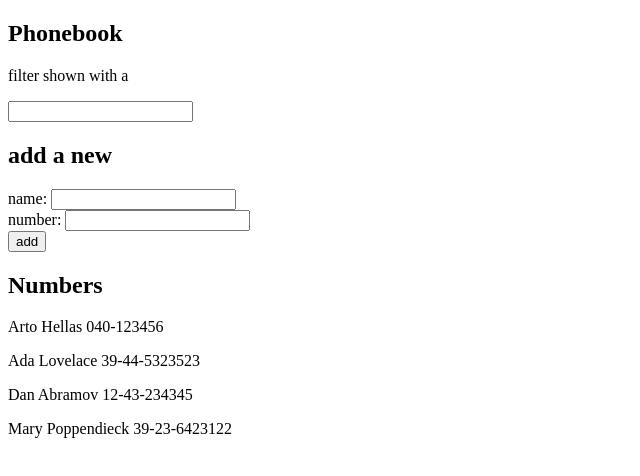
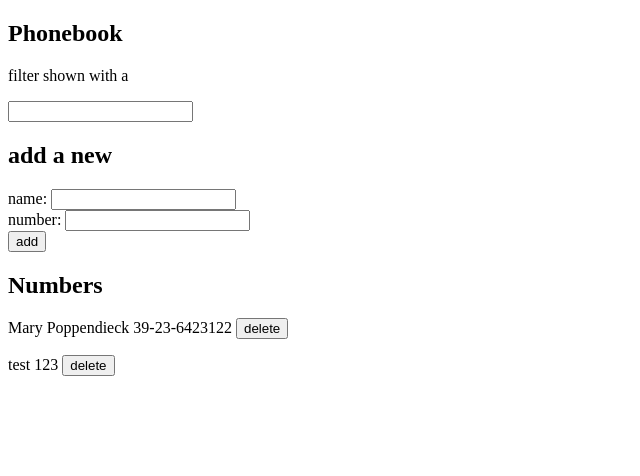
Before and after one commit to alfredmjz/Fullstack-Open-2022, a React (Create React App) app in the folder part2/phonebook/: page / in a window 1280 px wide. Shown: the top 476 px of the page, without its empty margins (0-640 px from the left). Built offline with nearby package versions, Linux system fonts and the light colour scheme; data requests are answered from the project's data file.

Commit message:
Complete 2.18

```diff
--- a/part2/phonebook/db.json
+++ b/part2/phonebook/db.json
@@ -1,24 +1,14 @@
 {
 	"persons": [
-		{
-			"name": "Arto Hellas",
-			"number": "040-123456",
-			"id": 1
-		},
-		{
-			"name": "Ada Lovelace",
-			"number": "39-44-5323523",
-			"id": 2
-		},
-		{
-			"name": "Dan Abramov",
-			"number": "12-43-234345",
-			"id": 3
-		},
 		{
 			"name": "Mary Poppendieck",
 			"number": "39-23-6423122",
 			"id": 4
+		},
+		{
+			"name": "test",
+			"number": "123",
+			"id": 6
 		}
 	]
 }
--- a/part2/phonebook/src/App.js
+++ b/part2/phonebook/src/App.js
@@ -4,18 +4,25 @@ import { useEffect, useState } from "react";
 import Form from "./components/Form";
 import Numbers from "./components/Numbers";
 import Search from "./components/Search";
-import axios from "axios";
+import server from "./services/server";
 
 const App = () => {
 	const [persons, setPersons] = useState([]);
+	const [id, setID] = useState(0);
 	const [newName, setNewName] = useState("");
 	const [newNumber, setNewNumber] = useState("");
 	const [newFilter, setFilter] = useState("");
 
 	useEffect(() => {
-		axios.get("http://localhost:3001/persons").then((res) => {
-			setPersons(res.data);
-		});
+		console.log("render");
+		server
+			.getAll()
+			.then((returned) => {
+				const lastIdx = returned.length - 1;
+				setPersons(returned);
+				setID(returned[lastIdx].id);
+			})
+			.catch((err) => console.log("No data. Add new data"));
 	}, []);
 
 	return (
@@ -29,6 +36,7 @@ const App = () => {
 				<h2>add a new</h2>
 				<Form
 					people={persons}
+					newID={id}
 					newPerson={newName}
 					newNumber={newNumber}
 					updatePerson={setPersons}
@@ -38,7 +46,7 @@ const App = () => {
 			</section>
 			<section>
 				<h2>Numbers</h2>
-				<Numbers people={persons} filter={newFilter} />
+				<Numbers people={persons} filter={newFilter} updatePerson={setPersons} />
 			</section>
 		</div>
 	);
--- a/part2/phonebook/src/components/Form.js
+++ b/part2/phonebook/src/components/Form.js
@@ -1,16 +1,43 @@
 /** @format */
 
 import React from "react";
+import server from "../services/server";
 
-const Form = ({ people, newPerson, newNumber, updateText, updateNumber, updatePerson }) => {
+const Form = ({ people, newID, newPerson, newNumber, updateText, updateNumber, updatePerson }) => {
 	const handlePersonChange = (event) => updateText(event.target.value);
+
 	const handlenNumberChange = (event) => updateNumber(event.target.value);
+
+	const exist = () => {
+		const target = people.find(
+			(person) => person.name === newPerson && person.number !== newNumber
+		);
+
+		if (target) {
+			const msg = `${target.name} is already added to phonebook, replace the old number with a new one?`;
+			if (window.confirm(msg)) {
+				target.number = newNumber;
+			}
+		} else
+			target = {
+				name: newPerson,
+				number: newNumber,
+				id: newID + 1,
+			};
+
+		const idx = people.indexOf(target);
+		const ret = people;
+		idx === -1 ? ret.append(target) : (ret[idx] = target);
+		return people;
+	};
 
 	const handleSubmit = (event) => {
 		event.preventDefault();
 
-		const newArray = people.filter((person) => person.name === newPerson);
-		if (newArray.length > 0) {
+		const newArray = people.find(
+			(person) => person.name === newPerson && person.number === newNumber
+		);
+		if (newArray) {
 			alert(`${newPerson} is already added to phonebook`);
 			event.target.value = "";
 			return;
@@ -20,15 +47,12 @@ const Form = ({ people, newPerson, newNumber, updateText, updateNumber, updatePe
 			return;
 		}
 
-		const personObj = {
-			name: newPerson,
-			number: newNumber,
-			id: people.length + 1,
-		};
-
-		updatePerson(people.concat(personObj));
-		updateText("");
-		updateNumber("");
+		const personObj = exist();
+		server.create(personObj).then(() => {
+			updatePerson(personObj);
+			updateText("");
+			updateNumber("");
+		});
 	};
 
 	return (
--- a/part2/phonebook/src/components/Numbers.js
+++ b/part2/phonebook/src/components/Numbers.js
@@ -1,8 +1,23 @@
 /** @format */
 
 import React from "react";
+import server from "../services/server";
 
-const Numbers = ({ people, filter }) => {
+const Numbers = ({ people, filter, updatePerson }) => {
+	const removeRow = (event, name) => {
+		event.preventDefault();
+		if (window.confirm(`Delete ${name}?`)) {
+			const removedList = people.find((el) => el.name === name);
+			const id = removedList.id;
+
+			server.remove(removedList, id).then((status) => {
+				if (status) {
+					const newData = people.filter((el) => el.name !== name);
+					updatePerson(newData);
+				}
+			});
+		}
+	};
 	const applyFilter = (filter) => {
 		if (filter !== "") {
 			return people
@@ -16,7 +31,8 @@ const Numbers = ({ people, filter }) => {
 
 		return people.map((person) => (
 			<p key={person.id}>
-				{person.name} {person.number}
+				{person.name} {person.number}{" "}
+				<button onClick={(event) => removeRow(event, person.name)}> delete </button>
 			</p>
 		));
 	};
--- a/part2/phonebook/src/index.js
+++ b/part2/phonebook/src/index.js
@@ -4,8 +4,4 @@ import ReactDOM from "react-dom/client";
 
 import App from "./App";
 
-ReactDOM.createRoot(document.getElementById("root")).render(
-	<React.StrictMode>
-		<App />
-	</React.StrictMode>
-);
+ReactDOM.createRoot(document.getElementById("root")).render(<App />);
--- /dev/null
+++ b/part2/phonebook/src/services/server.js
@@ -0,0 +1,31 @@
+/** @format */
+
+import axios from "axios";
+const baseUrl = "http://localhost:3001/persons";
+
+const getAll = () => {
+	const promise = axios.get(baseUrl);
+	return promise.then((res) => res.data);
+};
+
+const create = (newObject) => {
+	const promise = axios.post(baseUrl, newObject);
+	return promise.then((res) => res.data);
+};
+
+// json-server bug, PUT does not create new entity when refered to an non-existing one
+// const update = (newObject) => {
+// 	const promise = axios.put(baseUrl, newObject);
+// 	return promise.then((res) => res.data);
+// };
+
+const remove = (targetObject, id) => {
+	const promise = axios.delete(`${baseUrl}/${id}`, JSON.stringify(targetObject), {
+		headers: {
+			"Content-Type": "application/json",
+		},
+	});
+	return promise.then((res) => res.status);
+};
+
+export default { getAll, create, remove };
```
Also changed, not shown: 2 other files (tests, documents, lock files or other folders).
